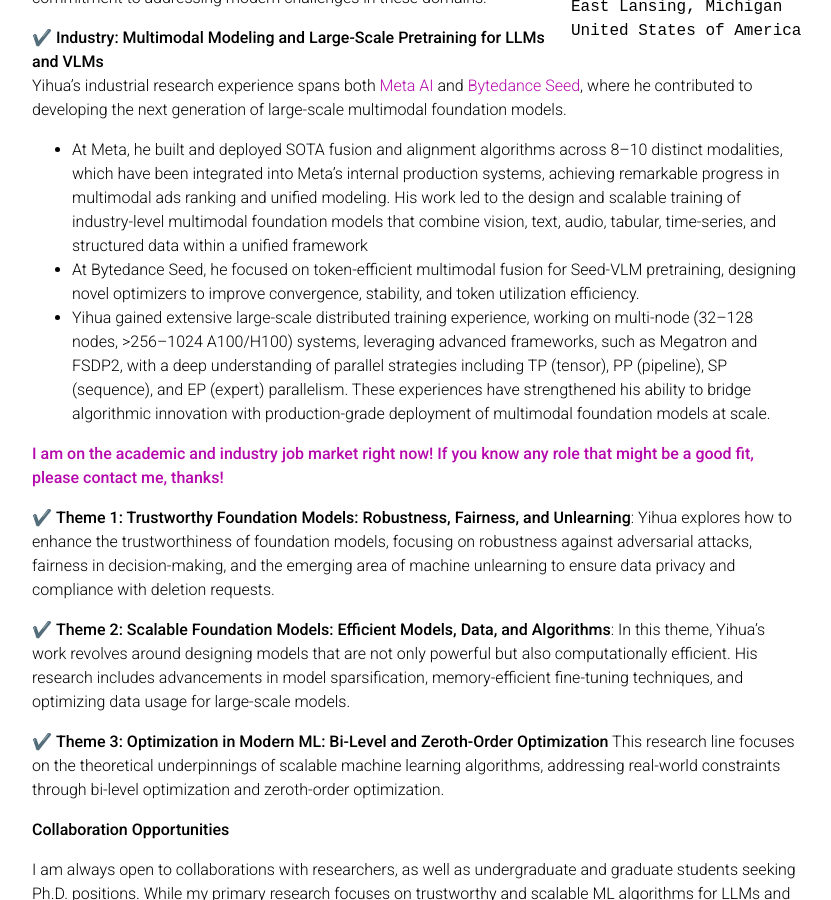
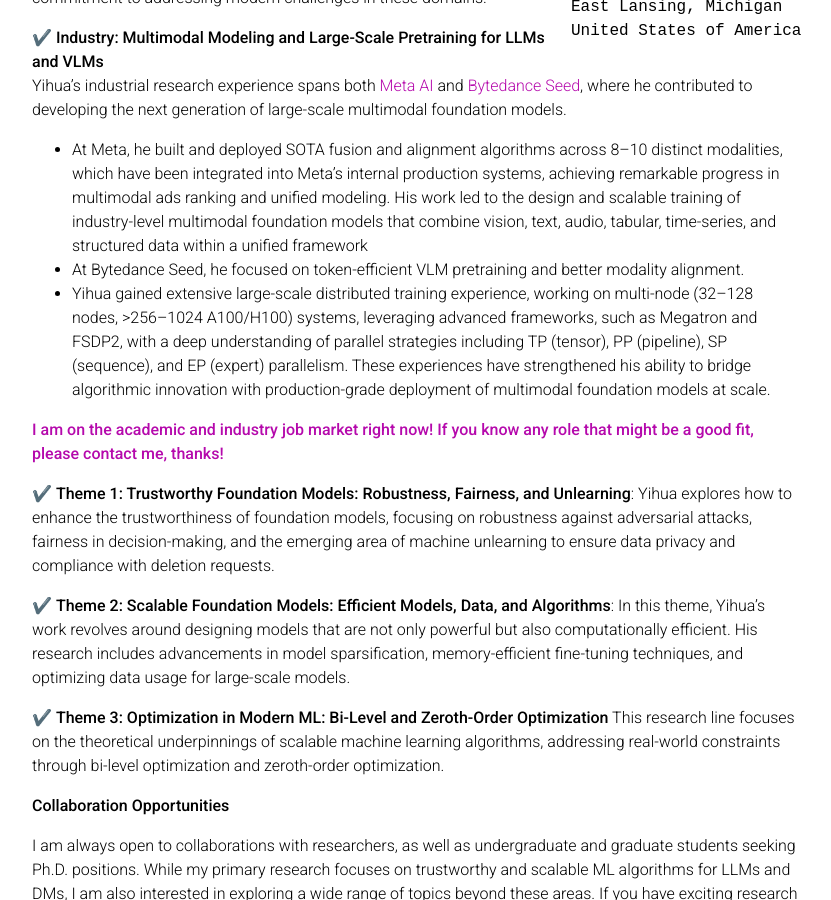
Before and after one commit to NormalUhr/yihua-zhang, a Jekyll site: the page built from _pages/about.md, in a window 1280 px wide and 900 px high, scrolled down 496 px. Shown: the whole window, without its empty margins (223-1054 px from the left). Built offline with Jekyll 4.4.1, drawn with Linux system fonts in a browser that asks for light colours; full-size pictures stand in for the smaller copies a plugin makes; emoji names are drawn with the system emoji font; comment, search, counter and statistics services are not loaded; a style sheet for code colours, icons or effects is not loaded.

Commit message:
update home page

```diff
--- a/_pages/about.md
+++ b/_pages/about.md
@@ -29,7 +29,7 @@ Yihua Zhang (张逸骅) is a fourth-year Ph.D. student at [OPTML Group](https://
 :heavy_check_mark: **Industry: Multimodal Modeling and Large-Scale Pretraining for LLMs and VLMs**
 Yihua’s industrial research experience spans both [Meta AI](https://ai.meta.com/) and [Bytedance Seed](https://seed.bytedance.com/en/), where he contributed to developing the next generation of large-scale multimodal foundation models.
 * At Meta, he built and deployed SOTA fusion and alignment algorithms across 8–10 distinct modalities, which have been integrated into Meta’s internal production systems, achieving remarkable progress in multimodal ads ranking and unified modeling. His work led to the design and scalable training of industry-level multimodal foundation models that combine vision, text, audio, tabular, time-series, and structured data within a unified framework
-* At Bytedance Seed, he focused on token-efficient multimodal fusion for Seed-VLM pretraining, designing novel optimizers to improve convergence, stability, and token utilization efficiency.
+* At Bytedance Seed, he focused on token-efficient VLM pretraining and better modality alignment.
 * Yihua gained extensive large-scale distributed training experience, working on multi-node (32–128 nodes, >256–1024 A100/H100) systems, leveraging advanced frameworks, such as Megatron and FSDP2, with a deep understanding of parallel strategies including TP (tensor), PP (pipeline), SP (sequence), and EP (expert) parallelism. These experiences have strengthened his ability to bridge algorithmic innovation with production-grade deployment of multimodal foundation models at scale.
 
 
```
